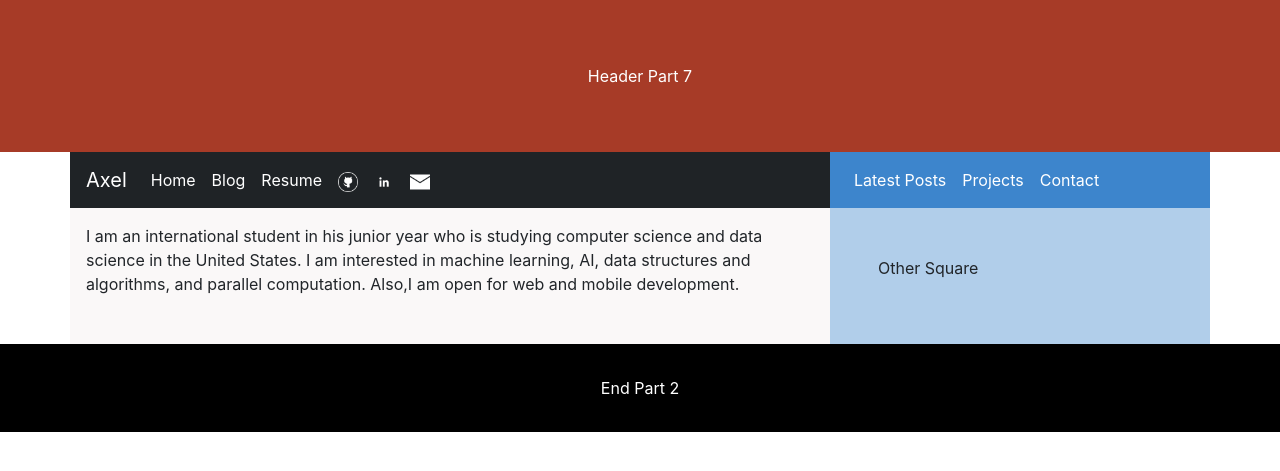
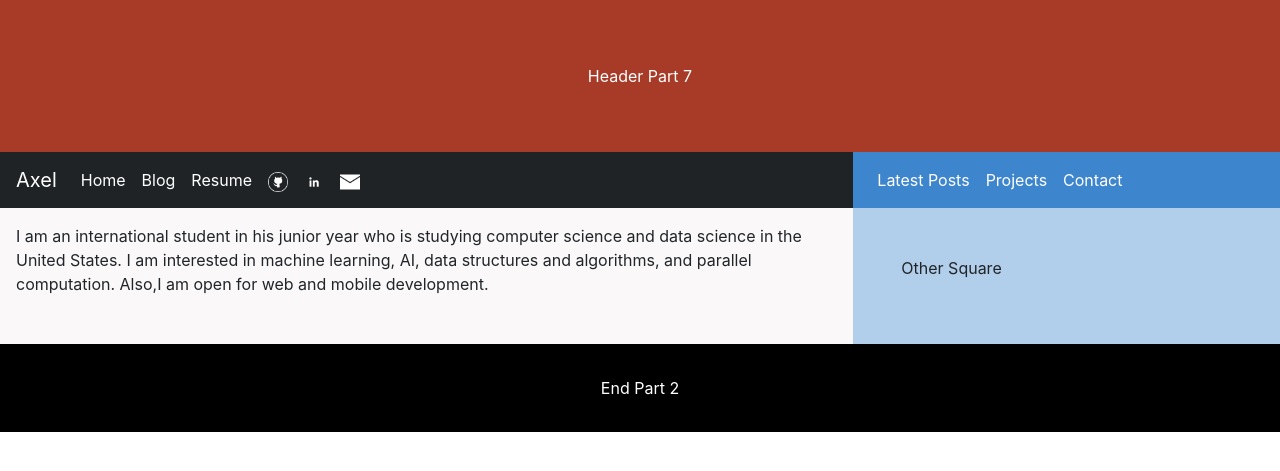
Before and after one commit to axeljeremy7/axeljeremy7.github.io, a Jekyll site: the page built from index.html, in a window 1280 px wide. Shown: the top 471 px of the page. Built offline with Jekyll 4.4.1, drawn with Linux system fonts in a browser that asks for light colours; nearby versions of some CDN libraries.

Commit message:
change for mobile

```diff
--- a/_layouts/default.html
+++ b/_layouts/default.html
@@ -25,7 +25,7 @@
 	<!--        -->
 
 <!--  BODY PART -->
-<div class="container bg-all bg-grey">
+<div class="container-fluid bg-all bg-grey">
 	<div class="row align-items-start no-gutters">
 
 		<!-- Start of first square -->
```
